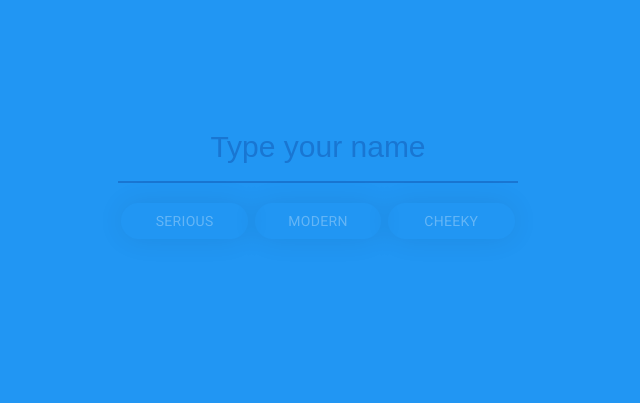
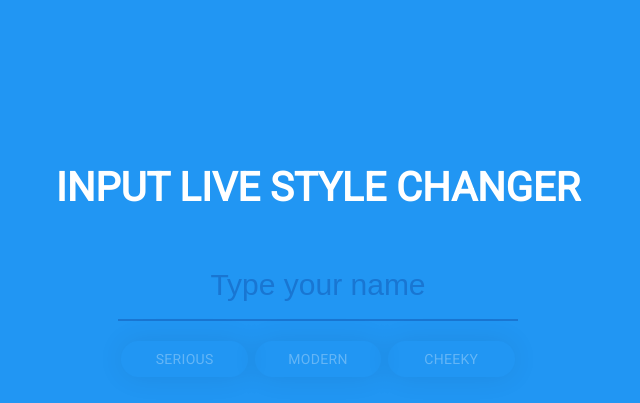
Before and after one commit to OrigamiStudiosLLC/HTML, a plain HTML site: page index.html in a window 1280 px wide. Shown: the part 37-440 px from the top of the page, without its empty margins (322-962 px from the left). Drawn offline with nearby package versions, Linux system fonts and the light colour scheme; a web font is replaced by a local one.

Commit message:
init repo

```diff
--- a/css/style.css
+++ b/css/style.css
@@ -1,22 +1,25 @@
 /*Font*/
 @import url('https://fonts.googleapis.com/css?family=Roboto');
 @import url('https://fonts.googleapis.com/css?family=Andada|Permanent+Marker|Raleway:300');
-
 * {
  box-sizing: border-box;
 }
-
 body {
  background: #2196F3;
  position: relative;
  font-family: 'Roboto', sans-serif;
  color: #fff;
 }
-
+h3{
+  text-align: center;
+  font-size: 40px;
+  padding-top: 161px;
+  text-transform: uppercase;
+}
 #namer {
  position: relative;
  max-width: 400px;
- margin: 150px auto 0;
+ margin: 10px auto 0;
 }
 
 #namer input {
--- a/index.html
+++ b/index.html
@@ -1,5 +1,5 @@
 <!DOCTYPE html>
-<html >
+<html>
 <head>
 <meta charset="utf-8">
 <meta http-equiv="X-UA-Compatible" content="IE=edge">
@@ -12,6 +12,7 @@
 </head>
 
 <body>
+      <h3>Input Live Style Changer</h3>
       <div id="namer">
         <div id="namer-input">
             <input type="text" name="namername" placeholder="Type your name">
```
